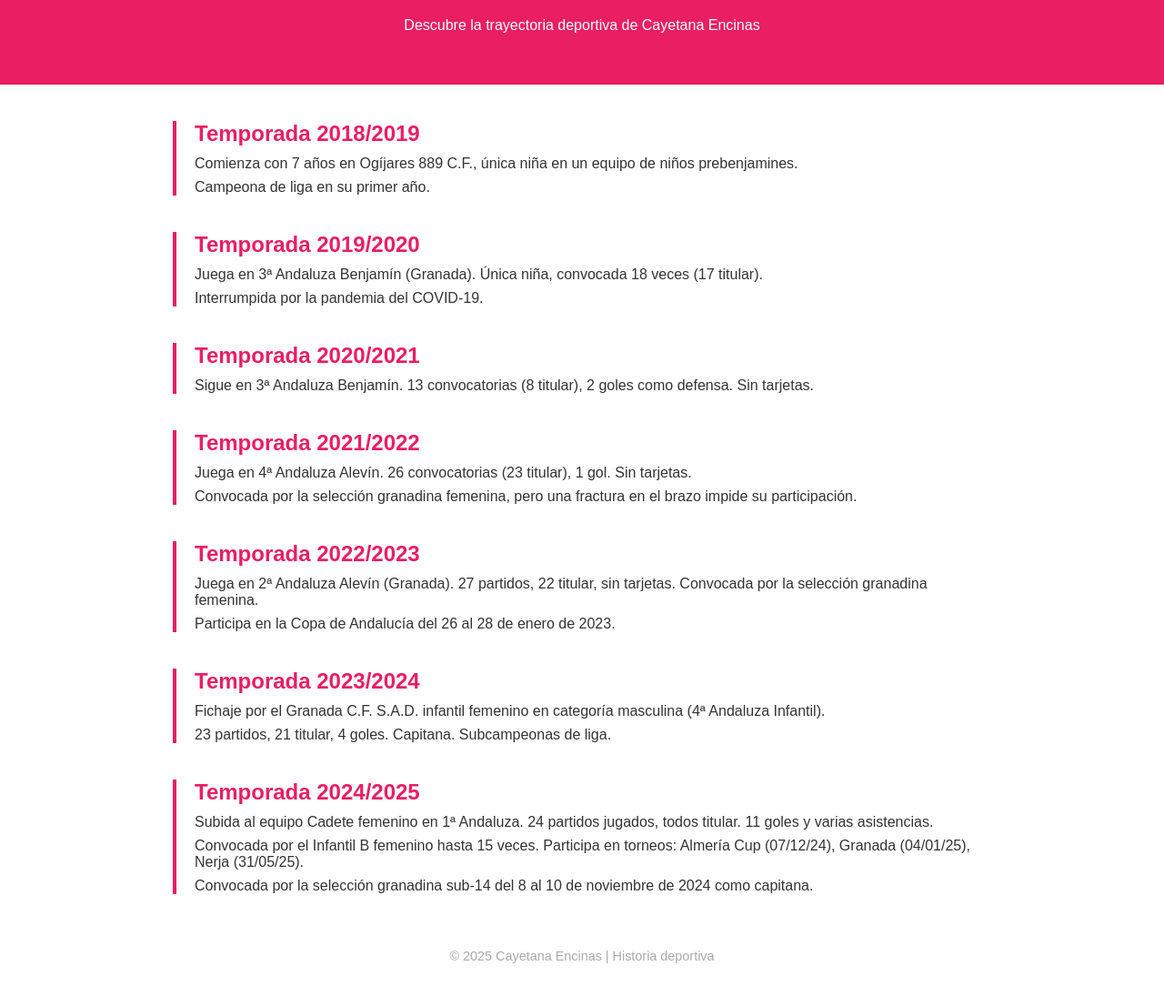
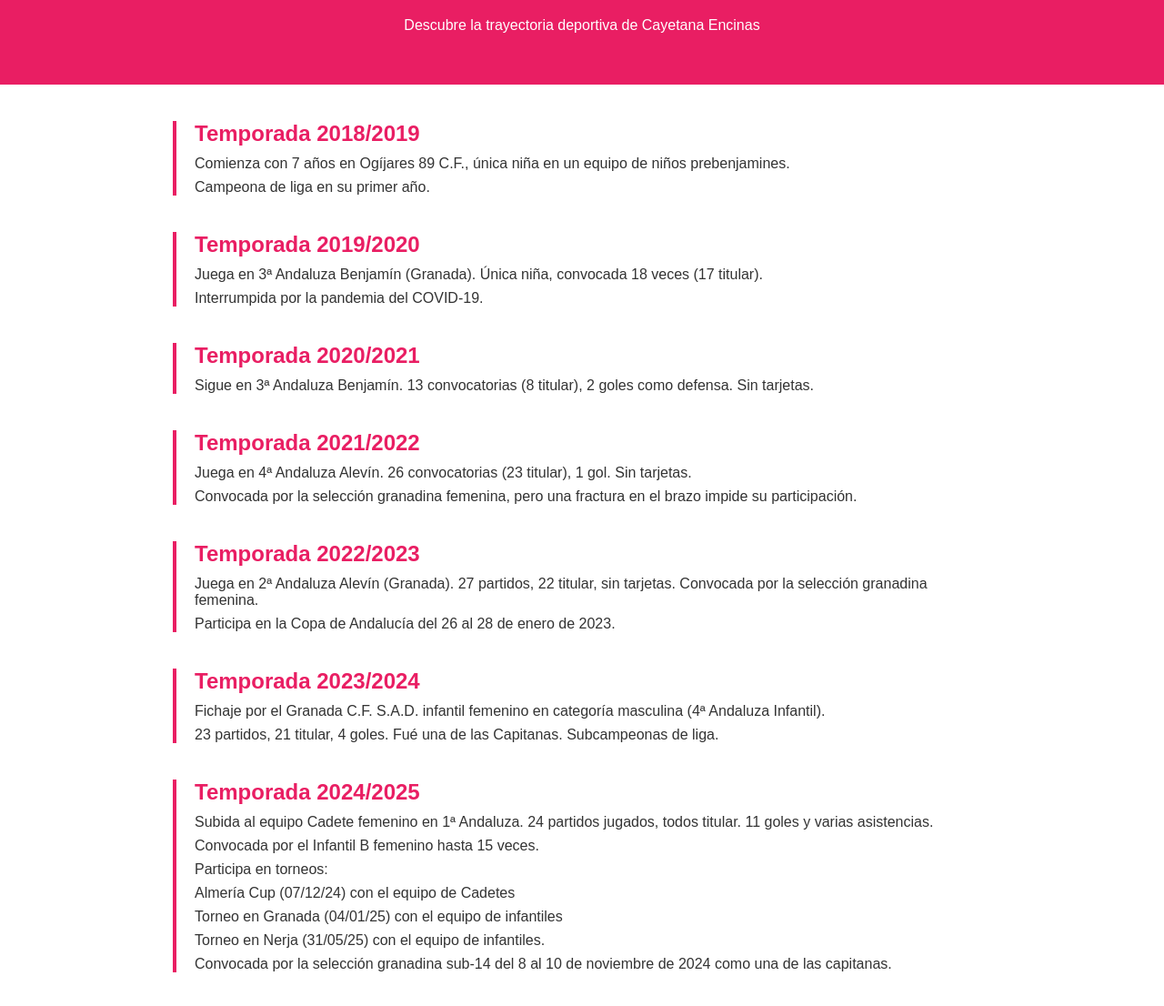
Before and after one commit to CayetanaBlog/CayetanaBlog.github.io, a plain HTML site: page historia.html in a window 1280 px wide. Shown: the part 145-1251 px from the top of the page at 91% size. Before the commit the page ends 1224 px from the top, so only its background shows below. Drawn offline with Linux system fonts and the light colour scheme.

Commit message:
Update historia.html

```diff
--- a/historia.html
+++ b/historia.html
@@ -82,7 +82,7 @@
 
     <div class="season">
       <h2>Temporada 2018/2019</h2>
-      <p>Comienza con 7 años en Ogíjares 889 C.F., única niña en un equipo de niños prebenjamines.</p>
+      <p>Comienza con 7 años en Ogíjares 89 C.F., única niña en un equipo de niños prebenjamines.</p>
       <p>Campeona de liga en su primer año.</p>
     </div>
 
@@ -112,14 +112,18 @@
     <div class="season">
       <h2>Temporada 2023/2024</h2>
       <p>Fichaje por el Granada C.F. S.A.D. infantil femenino en categoría masculina (4ª Andaluza Infantil).</p>
-      <p>23 partidos, 21 titular, 4 goles. Capitana. Subcampeonas de liga.</p>
+      <p>23 partidos, 21 titular, 4 goles. Fué una de las Capitanas. Subcampeonas de liga.</p>
     </div>
 
     <div class="season">
       <h2>Temporada 2024/2025</h2>
       <p>Subida al equipo Cadete femenino en 1ª Andaluza. 24 partidos jugados, todos titular. 11 goles y varias asistencias.</p>
-      <p>Convocada por el Infantil B femenino hasta 15 veces. Participa en torneos: Almería Cup (07/12/24), Granada (04/01/25), Nerja (31/05/25).</p>
-      <p>Convocada por la selección granadina sub-14 del 8 al 10 de noviembre de 2024 como capitana.</p>
+      <p>Convocada por el Infantil B femenino hasta 15 veces. </p>
+      <p>Participa en torneos:
+      <p>Almería Cup (07/12/24) con el equipo de Cadetes
+      <p>Torneo en Granada (04/01/25) con el equipo de infantiles
+      <p>Torneo en Nerja (31/05/25) con el equipo de infantiles.</p>
+      <p>Convocada por la selección granadina sub-14 del 8 al 10 de noviembre de 2024 como una de las capitanas.</p>
     </div>
 
   </div>
```
